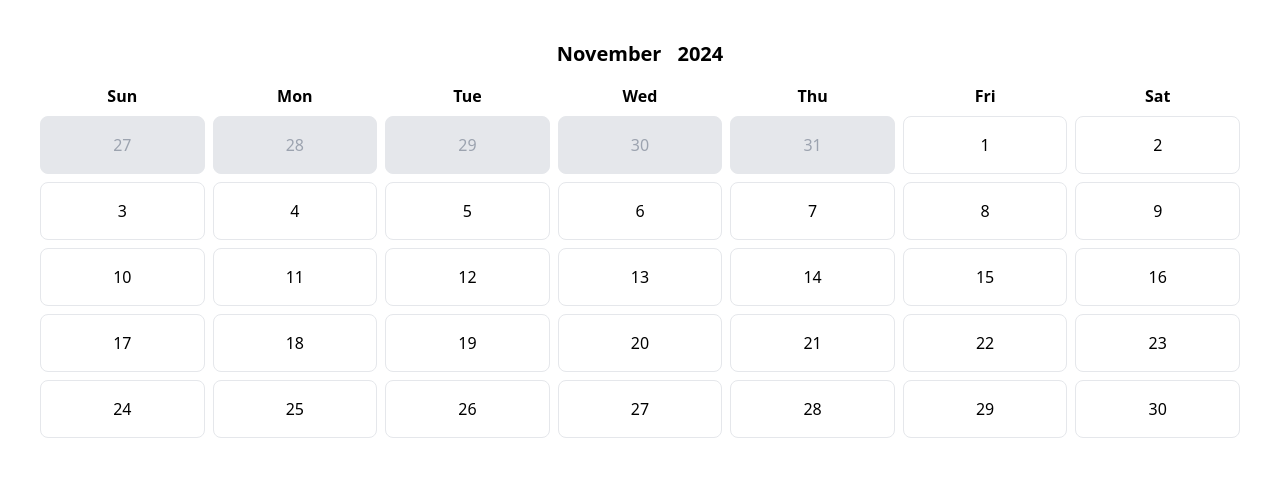
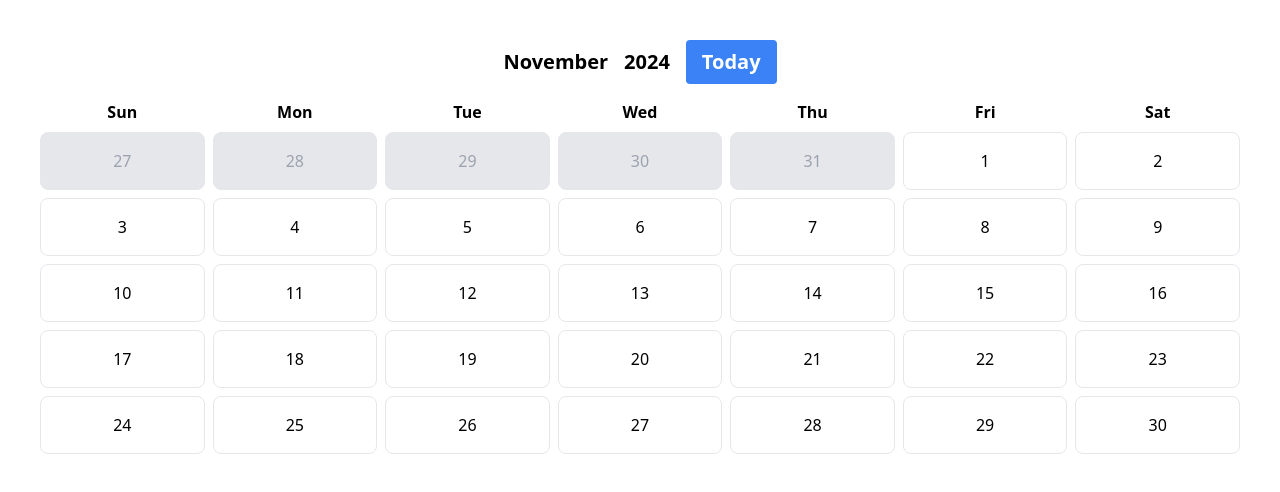
Before and after one commit to Julobulo/Calendar-React, a React (Vite) app in the folder calendar/: page / in a window 1280 px wide. Shown: the top 492 px of the page. Built offline with nearby package versions, Linux system fonts and the light colour scheme.

Commit message:
added today button

```diff
--- a/calendar/src/components/Calendar.tsx
+++ b/calendar/src/components/Calendar.tsx
@@ -45,6 +45,11 @@ const Calendar = () => {
     setActivePopup(null);
   };
 
+  const goToToday = () => {
+    const today = new Date();
+    setCurrentDate(today);
+  };
+
   const handleClickOutside = (event: MouseEvent) => {
     if (popupRef.current && !popupRef.current.contains(event.target as Node)) {
       setActivePopup(null);
@@ -60,11 +65,9 @@ const Calendar = () => {
 
   useEffect(() => {
     if (activePopup) {
-            document.addEventListener("mousedown", handleClickOutside);
       document.addEventListener("keydown", handleKeyDown);
     }
     return () => {
-            document.removeEventListener("mousedown", handleClickOutside);
       document.removeEventListener("keydown", handleKeyDown);
     };
   }, [activePopup, tempYear, tempMonth]);
@@ -107,6 +110,12 @@ const Calendar = () => {
           onClick={(e) => showPopupNextToButton(e, "year")}
         >
           {year}
+        </button>
+        <button
+          className="text-xl font-bold bg-blue-500 text-white px-4 py-2 rounded hover:bg-blue-600"
+          onClick={goToToday}
+        >
+          Today
         </button>
       </div>
 
```
Lines whose indentation alone changed are shown as unchanged.
